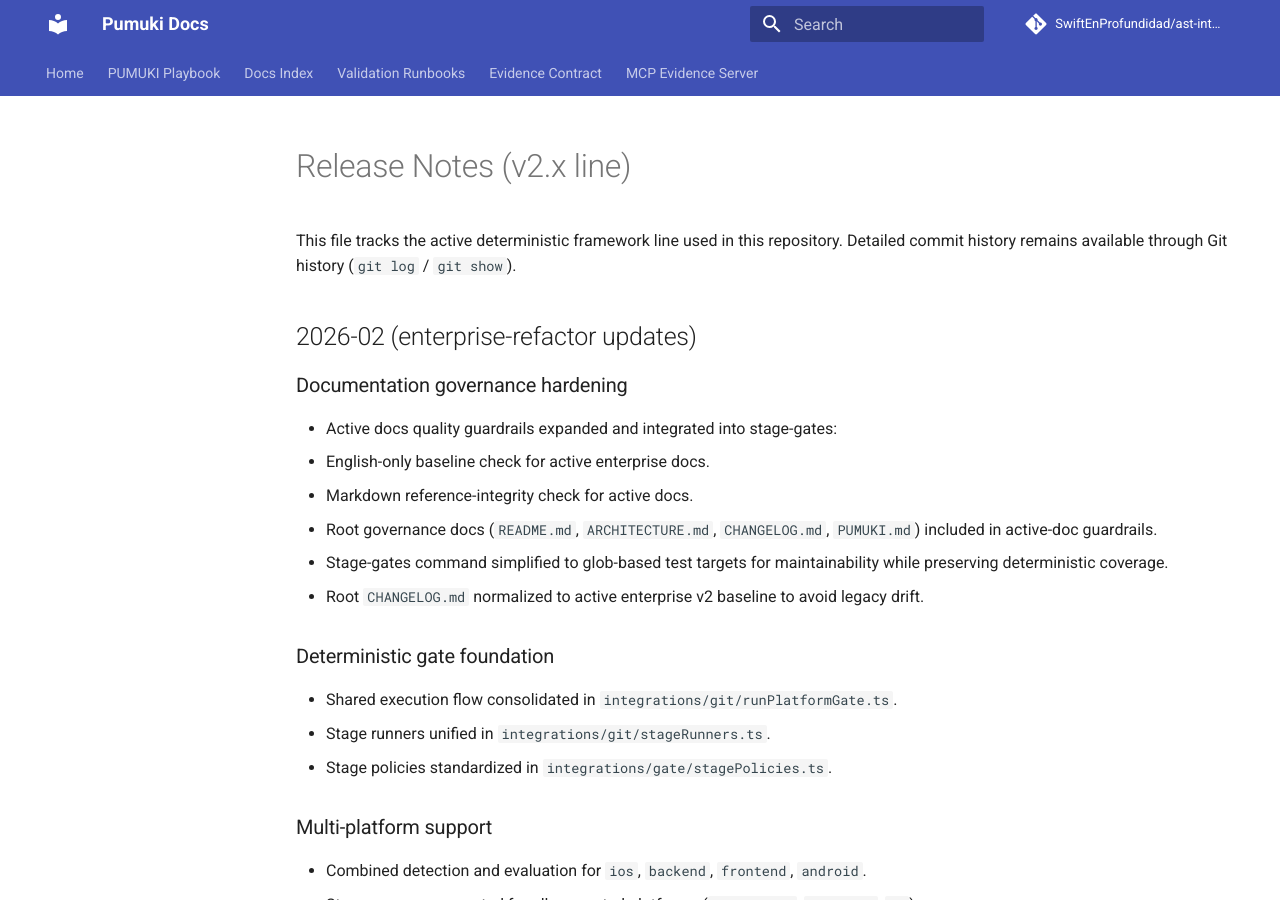
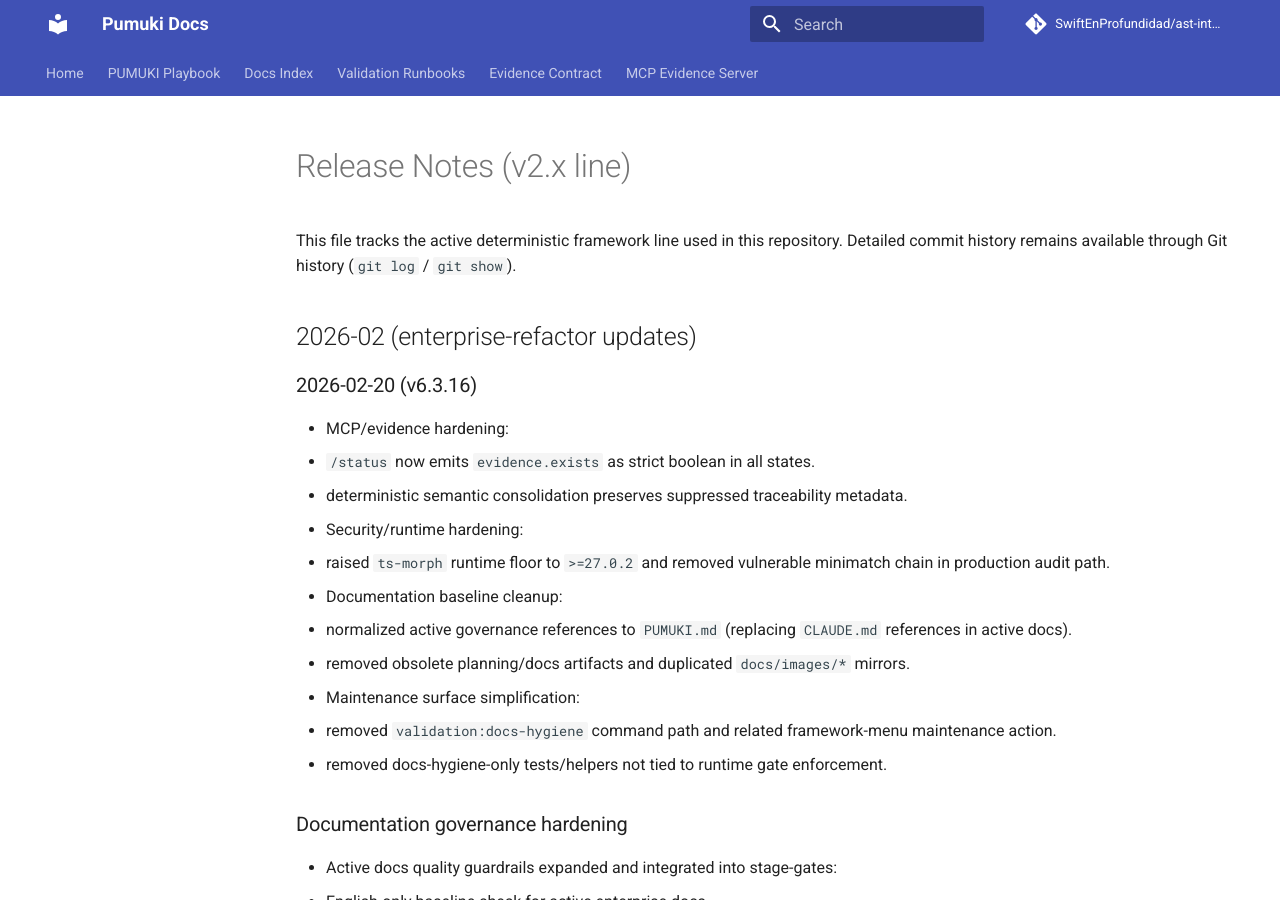
Before and after one commit to SwiftEnProfundidad/ast-intelligence-hooks, an MkDocs documentation site: the page built from docs/RELEASE_NOTES.md, in a window 1280 px wide and 900 px high. Built offline with MkDocs 1.6.1 and Material for MkDocs 9.7.7, drawn with Linux system fonts in a browser that asks for light colours; comment, search, counter and statistics services are not loaded.

Commit message:
release: 6.3.16

```diff
--- a/docs/RELEASE_NOTES.md
+++ b/docs/RELEASE_NOTES.md
@@ -4,6 +4,20 @@ This file tracks the active deterministic framework line used in this repository
 Detailed commit history remains available through Git history (`git log` / `git show`).
 
 ## 2026-02 (enterprise-refactor updates)
+
+### 2026-02-20 (v6.3.16)
+
+- MCP/evidence hardening:
+  - `/status` now emits `evidence.exists` as strict boolean in all states.
+  - deterministic semantic consolidation preserves suppressed traceability metadata.
+- Security/runtime hardening:
+  - raised `ts-morph` runtime floor to `>=27.0.2` and removed vulnerable minimatch chain in production audit path.
+- Documentation baseline cleanup:
+  - normalized active governance references to `PUMUKI.md` (replacing `CLAUDE.md` references in active docs).
+  - removed obsolete planning/docs artifacts and duplicated `docs/images/*` mirrors.
+- Maintenance surface simplification:
+  - removed `validation:docs-hygiene` command path and related framework-menu maintenance action.
+  - removed docs-hygiene-only tests/helpers not tied to runtime gate enforcement.
 
 ### Documentation governance hardening
 
--- a/package.json
+++ b/package.json
@@ -1,6 +1,6 @@
 {
   "name": "pumuki",
-  "version": "6.3.15",
+  "version": "6.3.16",
   "description": "Enterprise-grade AST Intelligence System with multi-platform support (iOS, Android, Backend, Frontend) and Feature-First + DDD + Clean Architecture enforcement. Includes dynamic violations API for intelligent querying.",
   "main": "index.js",
   "bin": {
```
Also changed, not shown: CHANGELOG.md (+15 -0 lines), 2 other files.
